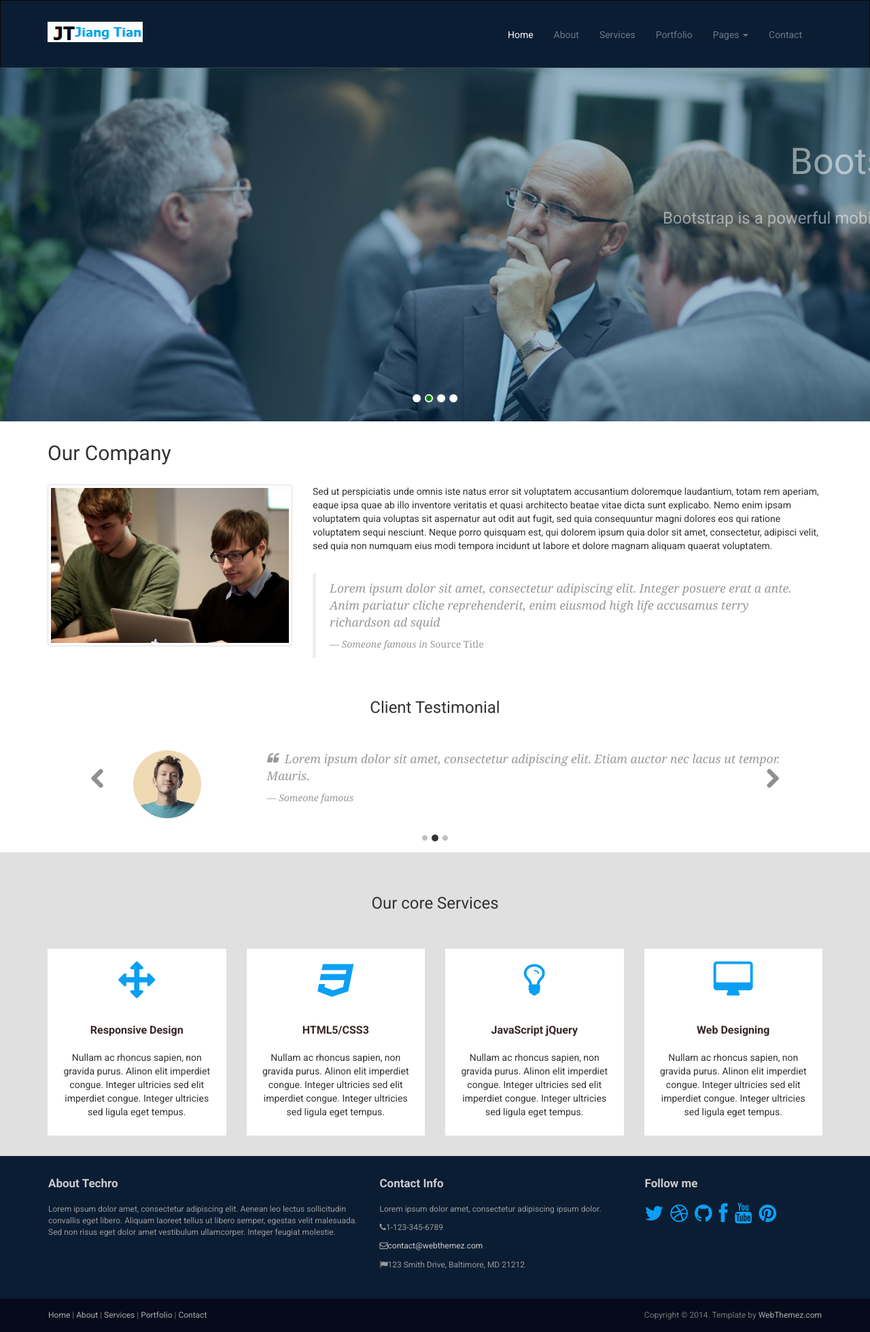
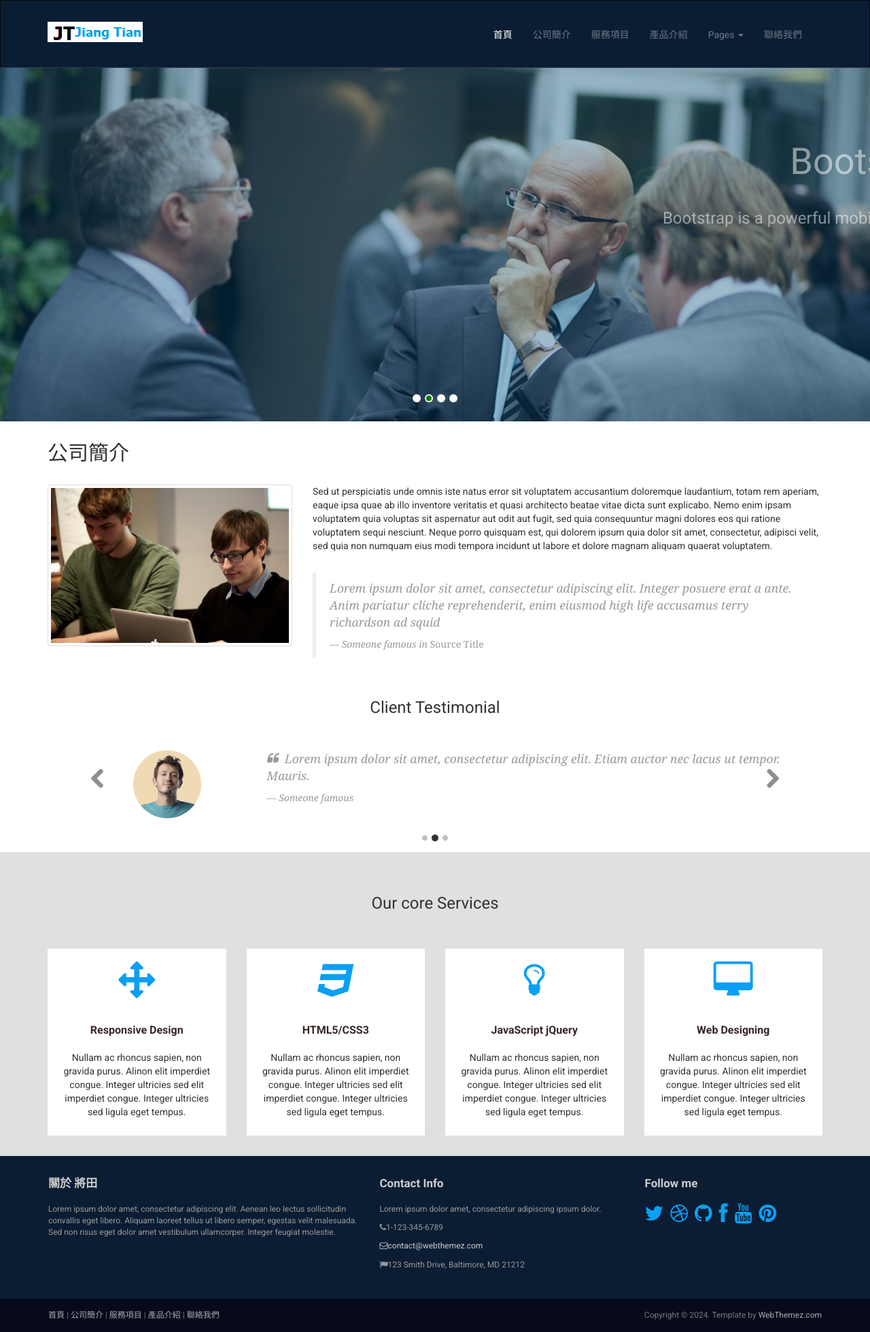
Before and after one commit to jiangtianc/testing, a plain HTML site: page index.html in a window 1280 px wide. Shown: the whole page at 68% size. Drawn offline with nearby package versions, Linux system fonts and the light colour scheme.

Commit message:
Update index.html

```diff
--- a/index.html
+++ b/index.html
@@ -32,10 +32,10 @@
             </div>
             <div class="navbar-collapse collapse">
                 <ul class="nav navbar-nav pull-right">
-                    <li class="active"><a href="#">Home</a></li>
-                    <li><a href="about.html">About</a></li>
-                    <li><a href="services.html">Services</a></li>
-                    <li><a href="portfolio.html">Portfolio</a></li>
+                    <li class="active"><a href="#">首頁</a></li>
+                    <li><a href="about.html">公司簡介</a></li>
+                    <li><a href="services.html">服務項目</a></li>
+                    <li><a href="portfolio.html">產品介紹</a></li>
                     <li class="dropdown">
                         <a href="#" class="dropdown-toggle" data-toggle="dropdown">Pages <b class="caret"></b></a>
                         <ul class="dropdown-menu">
@@ -45,7 +45,7 @@
                             <li><a href="#">Dummy Link3</a></li>
                         </ul>
                     </li>
-                    <li><a href="contact.html">Contact</a></li>
+                    <li><a href="contact.html">聯絡我們</a></li>
 
                 </ul>
             </div>
@@ -93,7 +93,7 @@
     <div class="container">
         <div class="heading">
             <!-- Heading -->
-            <h2>Our Company</h2>
+            <h2>公司簡介</h2>
             <br />
         </div>
         <div class="row">
@@ -239,7 +239,7 @@
             <div class="container">
                 <div class="row">
                     <div class="col-md-5 panel">
-                        <h3 class="panel-title">About Techro</h3>
+                        <h3 class="panel-title">關於 將田</h3>
                         <div class="panel-body">
                             <p>Lorem ipsum dolor amet, consectetur adipiscing elit. Aenean leo lectus sollicitudin convallis eget libero. Aliquam laoreet tellus ut libero semper, egestas velit malesuada. Sed non risus eget dolor amet vestibulum ullamcorper. Integer feugiat molestie.</p>
                         </div>
@@ -283,11 +283,11 @@
                     <div class="col-md-6 panel">
                         <div class="panel-body">
                             <p class="simplenav">
-                                <a href="index.html">Home</a> |
-								<a href="about.html">About</a> |
-								<a href="services.html">Services</a> |
-								<a href="portfolio.html">Portfolio</a> |
-								<a href="contact.html">Contact</a>
+                                <a href="index.html">首頁</a> |
+								<a href="about.html">公司簡介</a> |
+								<a href="services.html">服務項目</a> |
+								<a href="portfolio.html">產品介紹</a> |
+								<a href="contact.html">聯絡我們</a>
                             </p>
                         </div>
                     </div>
@@ -295,7 +295,7 @@
                     <div class="col-md-6 panel">
                         <div class="panel-body">
                             <p class="text-right">
-                                Copyright &copy; 2014. Template by <a href="http://webthemez.com/" rel="develop">WebThemez.com</a>
+                                Copyright &copy; 2024. Template by <a href="http://webthemez.com/" rel="develop">WebThemez.com</a>
                             </p>
                         </div>
                     </div>
```
